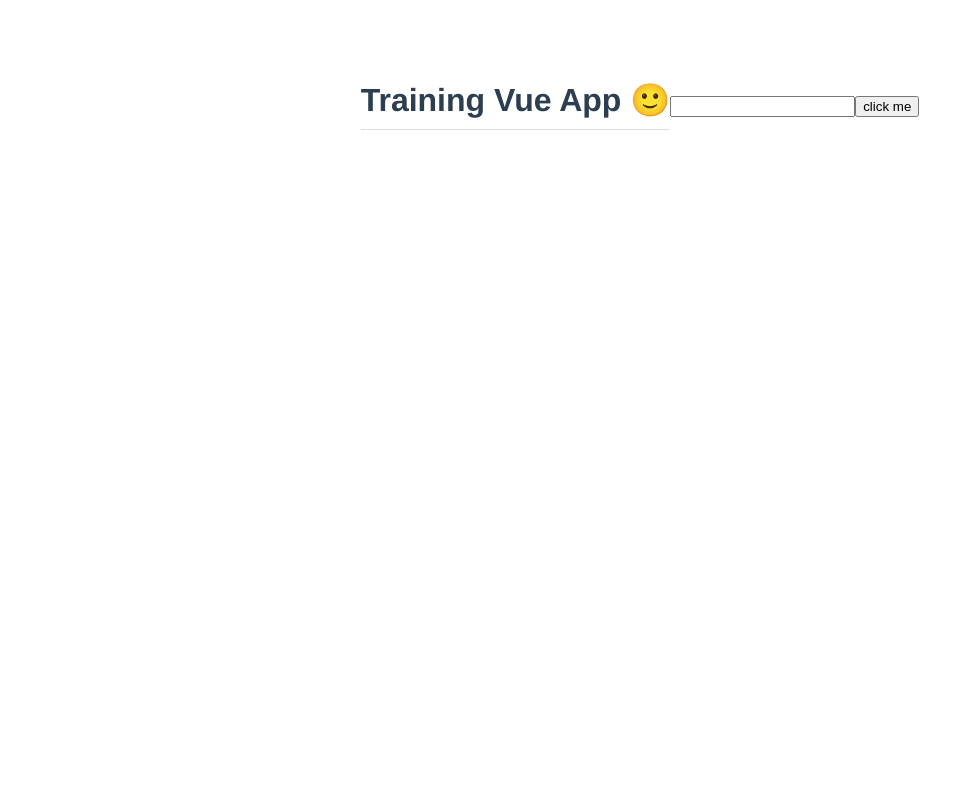
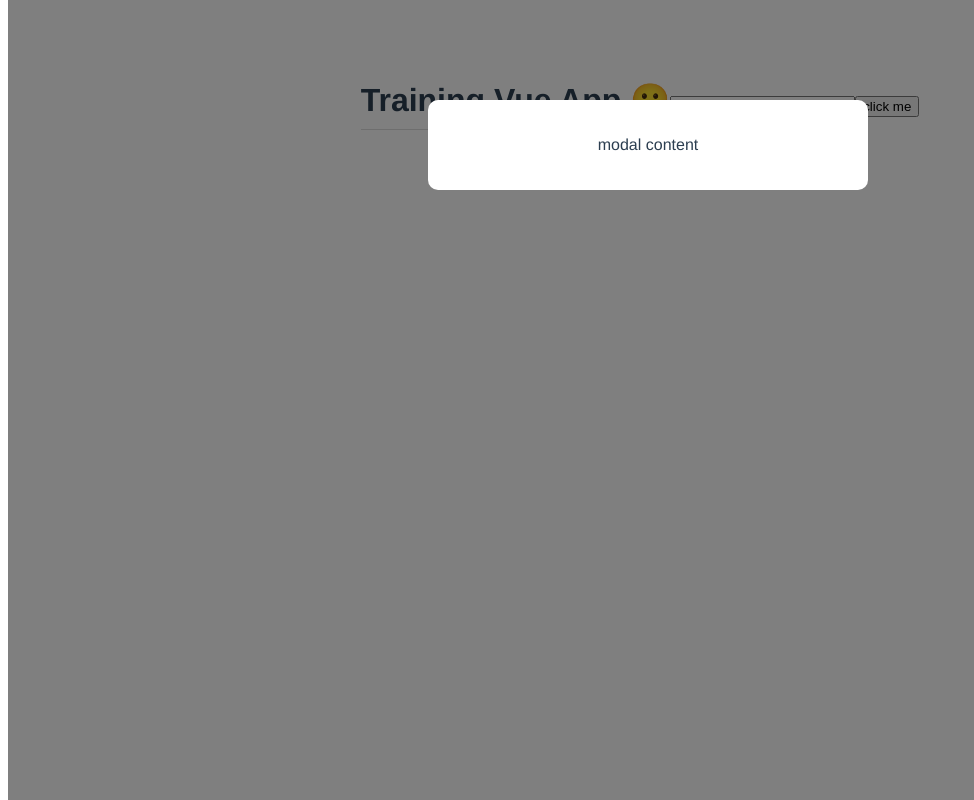
Before and after one commit to Lu-Smith/vue_training_part3, a Vue app: page / in a window 1280 px wide. Shown: the whole page, without its empty margins (0-974 px from the left). Built offline with nearby package versions, Linux system fonts and the light colour scheme.

Commit message:
Updated Modal component

```diff
--- a/src/App.vue
+++ b/src/App.vue
@@ -2,14 +2,17 @@
   <h1>{{title}}</h1>
   <input type="text" ref="name" />
   <button @click="handleClick">click me</button>
-
-
+  <Modal />
 </template>
 
 <script>
+import Modal from './components/Modal.vue'
 
 export default {
   name: 'App',
+  components: {
+    Modal
+  },
   data() {
     return {
       title: 'Training Vue App 🙂'
@@ -19,6 +22,7 @@ export default {
     handleClick() {
       console.log(this.$refs.name)
       this.$refs.name.classList.add('active')
+      this.$refs.name.focus()
     }
   }
 }
--- a/src/components/Modal.vue
+++ b/src/components/Modal.vue
@@ -5,3 +5,20 @@
         </div>
     </div>
 </template>
+<style scoped>
+.modal {
+    width: 400px;
+    padding: 20px;
+    margin: 100px auto;
+    background: #fff;
+    border-radius: 10px;
+}
+
+.backdrop {
+    top: 0;
+    position: fixed;
+    background: rgba(0,0,0,0.5);
+    width: 100%;
+    height: 100%;
+}
+</style>
```
